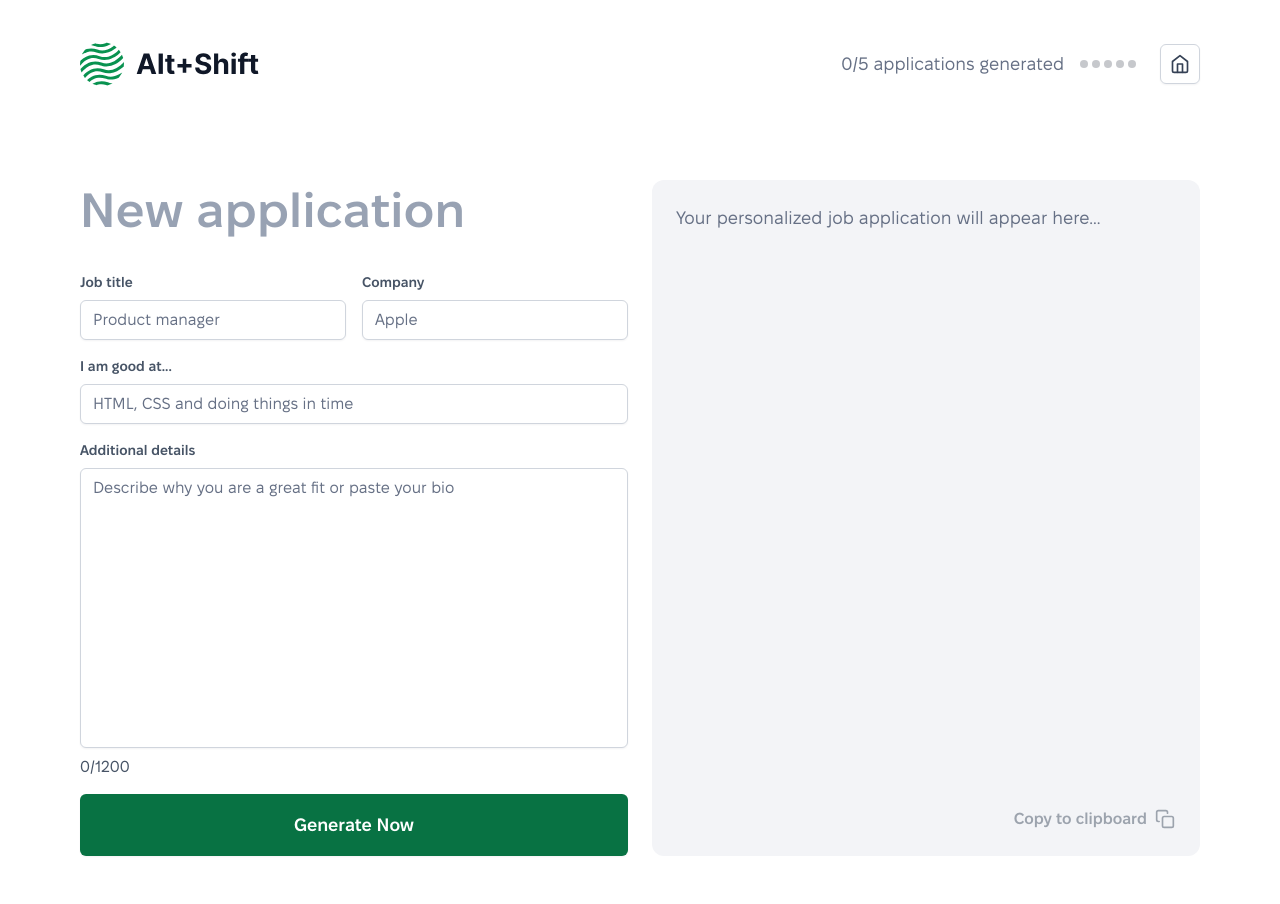
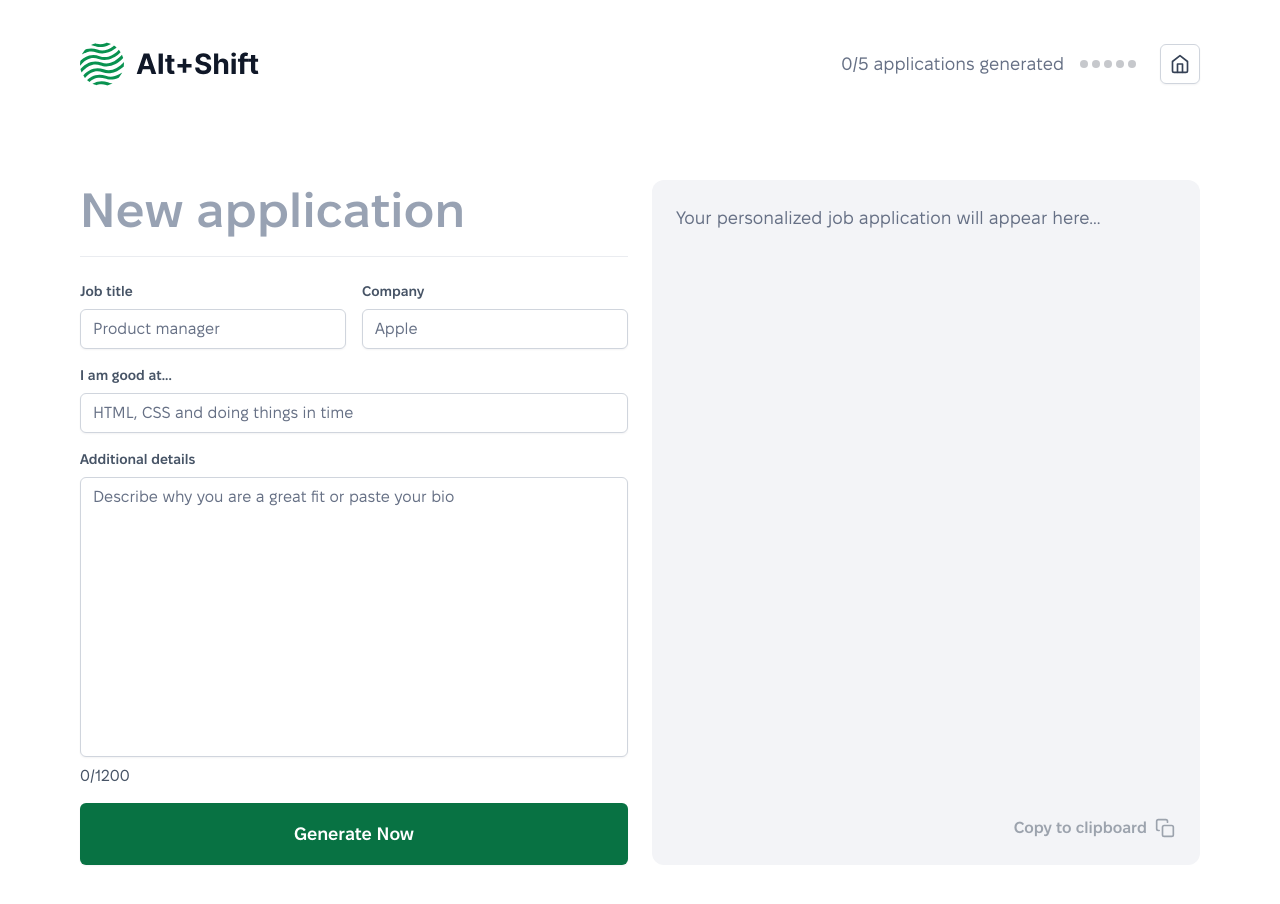
Before and after one commit to TrySound/test-variant-group, a React (Vite) app: page /generator in a window 1280 px wide. Shown: the top 904 px of the page. Built offline with nearby package versions, Linux system fonts and the light colour scheme.

Commit message:
Align generator heading

```diff
--- a/src/pages/generator.tsx
+++ b/src/pages/generator.tsx
@@ -99,10 +99,7 @@ const GeneratorForm = ({
   const isDetailsValid = details.length <= MAX_DETAILS_LENGTH;
   return (
     <section className="generator-form" aria-label="Application form">
-      <div
-        className="page-header"
-        style={{ border: "none", paddingBottom: 0, marginBottom: "32px" }}
-      >
+      <div className="page-header">
         <h1
           className="page-header-title text-heading-1"
           style={{
```
